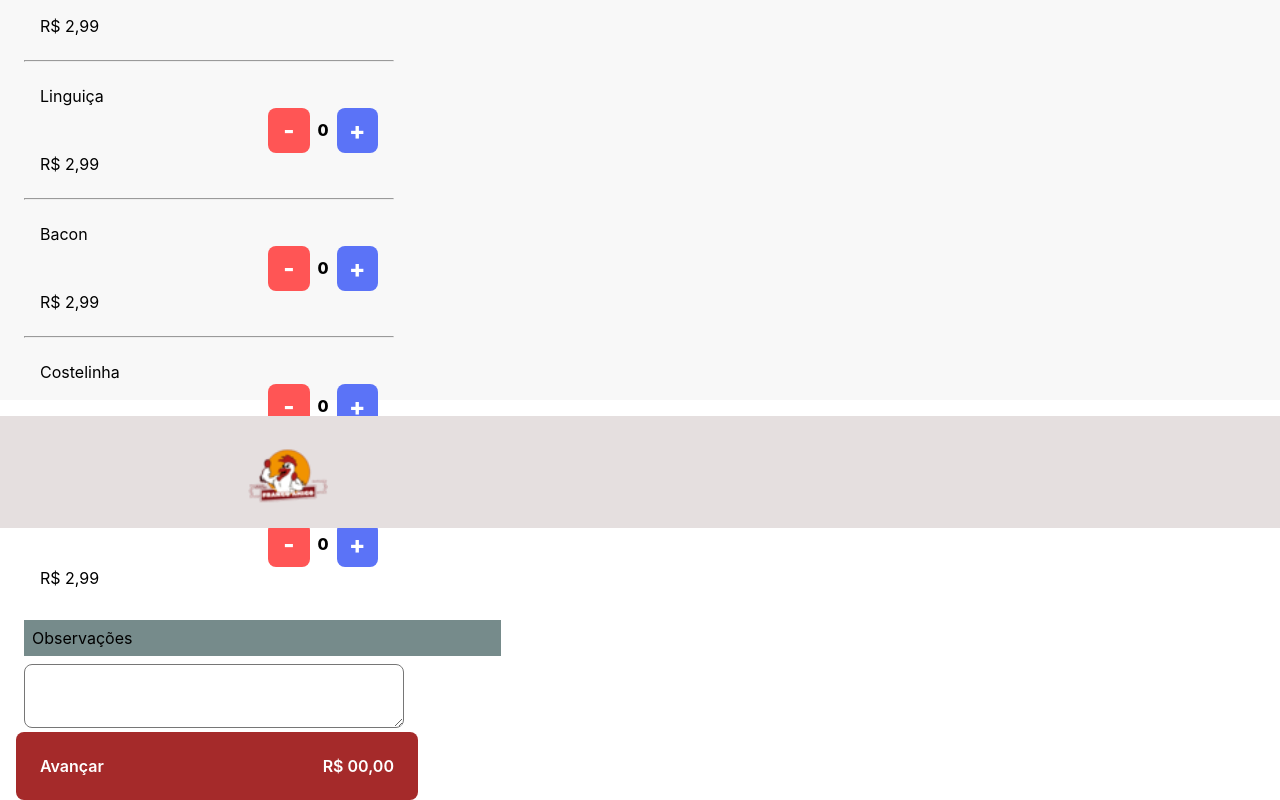
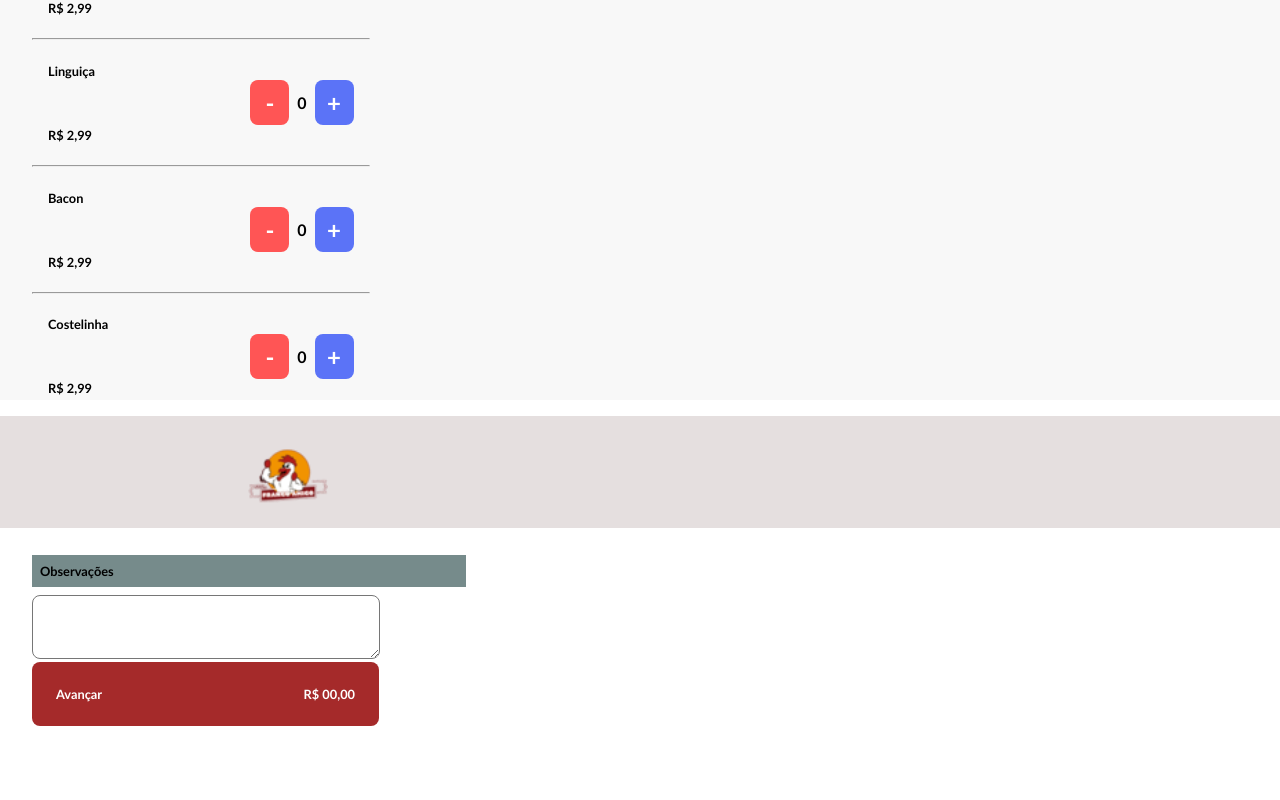
Before and after one commit to AndersonPaulo/eCommerce, a React (Create React App) app: page /shopping in a window 1280 px wide. Shown: the part 400-1200 px from the top of the page. After the commit the page ends 1134 px from the top, so only its background shows below. Built offline with nearby package versions, Linux system fonts and the light colour scheme.

Commit message:
corrigido bug do menu

```diff
--- a/src/App.js
+++ b/src/App.js
@@ -9,6 +9,9 @@ import Home from './scripts/home'
 
 
 function App() {
+
+
+
 
   return (
     <div className="App">
--- a/src/scripts/footer.js
+++ b/src/scripts/footer.js
@@ -1,3 +1,4 @@
+import React, { useState } from 'react'
 import { Link } from 'react-scroll'
 import { Link as LinkRouter} from 'react-router-dom'
 import Shooping from "../assets/carrinho-de-compras.svg"
@@ -5,14 +6,24 @@ import Home from "../assets/icon.png"
 
 const Footer = ()=>{
 
+    const [estilosFooter,setEstilosFooter] = useState({ visibility: 'visible' })
+
+    const ShowFooter = () =>{
+        const newVisibility = estilosFooter === 'visible' ? 'hidden' : 'hidden'
+        setEstilosFooter(newVisibility)
+
+      }
+
     return(
 
-        <div className="footer">
+        <div className="footer" style={{visibility:estilosFooter}}>
 
           <Link to = "section0" offset={-20}  smooth={true} duration={1100}>
               <span className="home" ><img src={Home} alt="" ></img></span>
           </Link>
-          <LinkRouter to="/shopping"><span className="buy_shopping"><img src={Shooping} alt="" ></img></span></LinkRouter>
+          <LinkRouter to="/shopping">
+                <span className="buy_shopping" data-qa="buy_shopping" onClick={ShowFooter} ><img src={Shooping} alt="" ></img></span>
+          </LinkRouter>
 
         </div>
     )
--- a/src/scripts/head.js
+++ b/src/scripts/head.js
@@ -10,6 +10,7 @@ import Share from "../assets/compartilhar.png"
 const Head = () => {
 
     const [estilos , setEstilos] = useState({ display: 'none' })
+    const [estilosFooter,setEstilosFooter] = useState({ visibility: 'visible' })
     const [estilosMenu , setEstilosMenu] = useState({ visibility: 'visible' })
     const menuItems = ['PROMOÇÃO','FRANGOS','LINGUIÇAS','ACOMPANHAMENTOS','COSTELINHAS','SOBREMESSAS','BEBIDAS','PROMOÇÃO','FRANGOS','LINGUIÇAS','ACOMPANHAMENTOS','COSTELINHAS','SOBREMESSAS','BEBIDAS','PROMOÇÃO','FRANGOS','LINGUIÇAS','ACOMPANHAMENTOS','COSTELINHAS','SOBREMESSAS','BEBIDAS','PROMOÇÃO','FRANGOS','LINGUIÇAS','ACOMPANHAMENTOS','COSTELINHAS','SOBREMESSAS','BEBIDAS']
 
@@ -18,17 +19,24 @@ const Head = () => {
         setEstilos(newDisplay)
     }
     const ShowFatherScroll = () =>{
-      const newDisplays = estilosMenu === 'hidden' ? 'visible' : 'hidden'
-      setEstilosMenu(newDisplays)
+      const newVisibily = estilosMenu === 'visible' ? 'hidden' : 'hidden'
+      setEstilosMenu(newVisibily)
 
     }
+    const showAll = () =>{
+      const newVisibily = estilosMenu === 'hidden' ? 'visible' : 'visible'
+      setEstilosMenu(newVisibily)
+      const newVisibilyTwo = estilosFooter === 'hidden' ? 'visible' : 'visible'
+      setEstilosFooter(newVisibilyTwo)
+    }
+
     return(
 
       <div className="head">
 
                   <div className="menu" >
 
-                    <Link to="/"><div className="logo" data-qa="logo" onClick={ShowFatherScroll}><img src={logo} alt=""></img></div></Link>
+                    <Link to="/"><div className="logo" data-qa="logo" onClick={showAll} ><img src={logo} alt=""></img></div></Link>
                     <div className="storeSlogan">O melhor da Zona Oeste</div>
                     <SearchItens estilo={{ display: estilos }} />
                     <div className="search" data-qa="search" onClick={ShowSearch}><img src={Search} alt=""></img></div>
--- a/src/scripts/shoppingPage.js
+++ b/src/scripts/shoppingPage.js
@@ -7,7 +7,7 @@ const Shooping = () =>{
 
             <div className="product">
                 <span  className="title">Detalhes  do Produto</span>
-                <span data-qa="productName">Produto</span>
+                <span data-qa="productName">Nome do Produto</span>
                 <span data-qa="productImage">Imagem do produto Aqui</span>
                 <span data-qa="productdescrition">Descrição do Produto Aqui</span>
 
--- a/src/style/shoppingPage.css
+++ b/src/style/shoppingPage.css
@@ -4,21 +4,11 @@
     flex-direction: column;
     top: 6rem;
     text-align: left;
-    left:1rem
-}
-.advanceButton{
-    display: flex;
-    justify-content: space-between;
-    width: 150%;
-    background-color: brown;
-    color: white;
-    font-weight: 600;
-    border-radius: 0.5rem;
-    padding: 1rem;
-    cursor: pointer;
-}
-.advanceButton:hover{
-    background-color: rgb(253, 90, 90);
+    left:1rem;
+    padding: 0.5rem;
+    font-family: 'Gill Sans', 'Gill Sans MT', Calibri, 'Trebuchet MS', sans-serif;
+    font-size: 0.8rem;
+    font-weight: 900;
 }
 
 .product {
@@ -95,3 +85,19 @@ textarea{
     top:0.5rem;
     padding: 1rem;
 }
+.advanceButton{
+    display: flex;
+    position: relative;
+    justify-content: space-between;
+    width: 140%;
+    background-color: brown;
+    color: white;
+    font-weight: 600;
+    border-radius: 0.5rem;
+    padding: 1rem;
+    cursor: pointer;
+    left: 0.5rem;
+}
+.advanceButton:hover{
+    background-color: rgb(253, 90, 90);
+}
```
